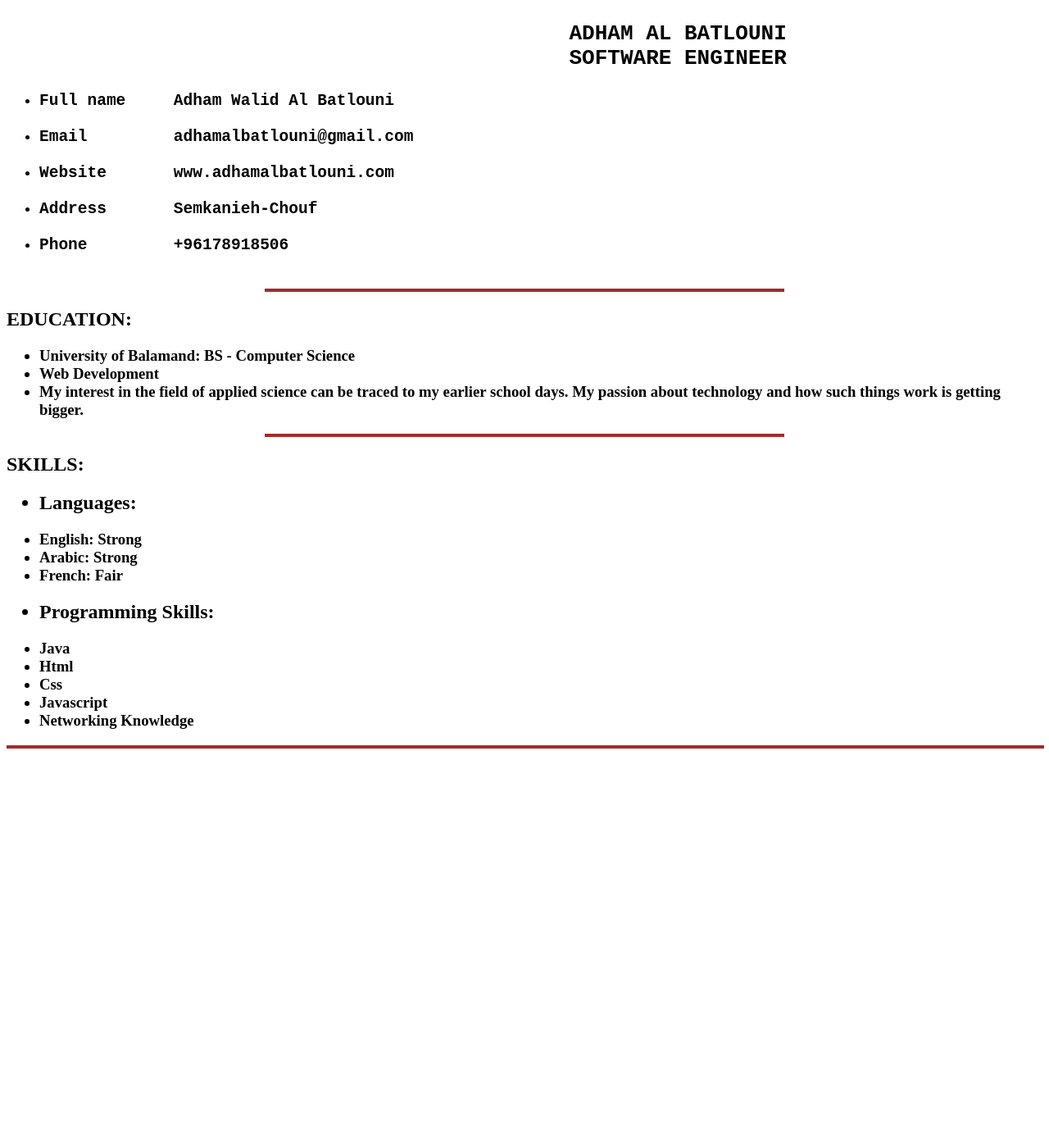
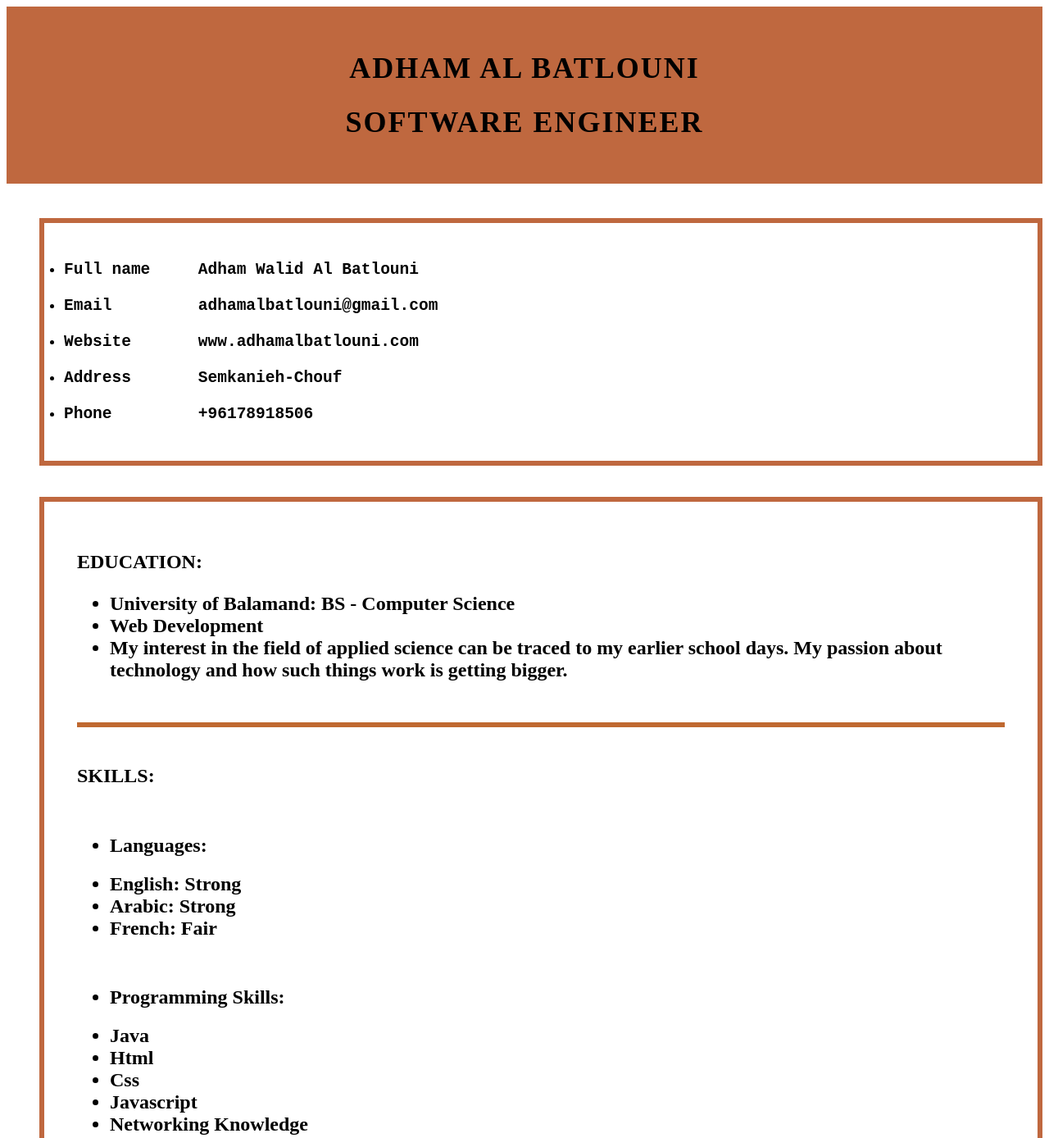
Before and after one commit to adhambatlouni/project1, a plain HTML site: page index.html in a window 1280 px wide. Shown: the top 1388 px of the page at 82% size. Before the commit the page ends 921 px from the top, so only its background shows below. Drawn offline with Linux system fonts and the light colour scheme.

Commit message:
create cv

```diff
--- a/index.css
+++ b/index.css
@@ -0,0 +1,23 @@
+.head{
+    padding: 30px;
+    margin: 0;
+    text-align: center;
+    font-weight: lighter;
+    font-size: 18px;
+    letter-spacing: 2px;
+    background-color: #BF683F;
+}
+.info{
+    padding: 24px;
+    border-style: solid;
+    border-width: 6px;
+    border-color: #BF683F;
+}
+.body{
+
+    padding: 40px;
+    margin-left: 40px;
+    border-style: solid;
+    border-width: 6px;
+    border-color: #BF683F;
+}
--- a/index.html
+++ b/index.html
@@ -1,14 +1,20 @@
 <!DOCTYPE html>
 <html lang="en">
+
 <head>
     <title>project</title>
 </head>
-<div class ="head">
-<h1><pre>                                            ADHAM AL BATLOUNI
-                                            SOFTWARE ENGINEER</pre></h1>
+<link rel="stylesheet" href="index.css">
+
+<div class="head">
+    <h1>ADHAM AL BATLOUNI</h1>
+    <h1>SOFTWARE ENGINEER</h1>
 </div>
 <ul>
-<h2><pre>
+    <h2>
+        <pre>
+
+<div class="info">
 <li>Full name     Adham Walid Al Batlouni</li>
 <li>Email         adhamalbatlouni@gmail.com</li>
 <li>Website       www.adhamalbatlouni.com</li>
@@ -17,33 +23,49 @@
 </pre>
     </h2>
 </ul>
-<hr width="50%" size="4px" color="brown">
+</div>
+<br>
 
 <body>
+    <div class="body">
         <h2>EDUCATION:</h2>
-<h3><ul>
+        <h2>
+            <ul>
                 <li>University of Balamand: BS - Computer Science</li>
                 <li>Web Development</li>
-<li>My interest in the field of applied science can be traced to my earlier school days. My passion about technology and how
+                <li>My interest in the field of applied science can be traced to my earlier school days. My passion
+                    about
+                    technology and how
                     such things work is getting bigger.</li>
-</ul></h3>
-<hr width="50%" size="4px" color="brown">
-
+            </ul>
+        </h2>
+        <br>
+        <hr size="6px" color="#BF683">
+        <br>
         <h2>SKILLS:</h2>
         <ul>
-
-<h2><li>Languages:</li></h2>
-<h3><li>English: Strong</li>
+            <br>
+            <h2>
+                <li>Languages:</li>
+            </h2>
+            <h2>
+                <li>English: Strong</li>
                 <li>Arabic: Strong</li>
-<li>French: Fair</li></h3>
-
-<h2><li>Programming Skills:</li></h2>
-<h3><li>Java</li>
+                <li>French: Fair</li>
+            </h2>
+            <br>
+            <h2>
+                <li>Programming Skills:</li>
+            </h2>
+            <h2>
+                <li>Java</li>
                 <li>Html</li>
                 <li>Css</li>
                 <li>Javascript</li>
-<li>Networking Knowledge</li></h3>
+                <li>Networking Knowledge</li>
+            </h2>
         </ul>
+    </div>
 </body>
+
 </html>
-<hr width="100%" size="4px" color="brown">
```
Lines whose indentation alone changed are shown as unchanged.
